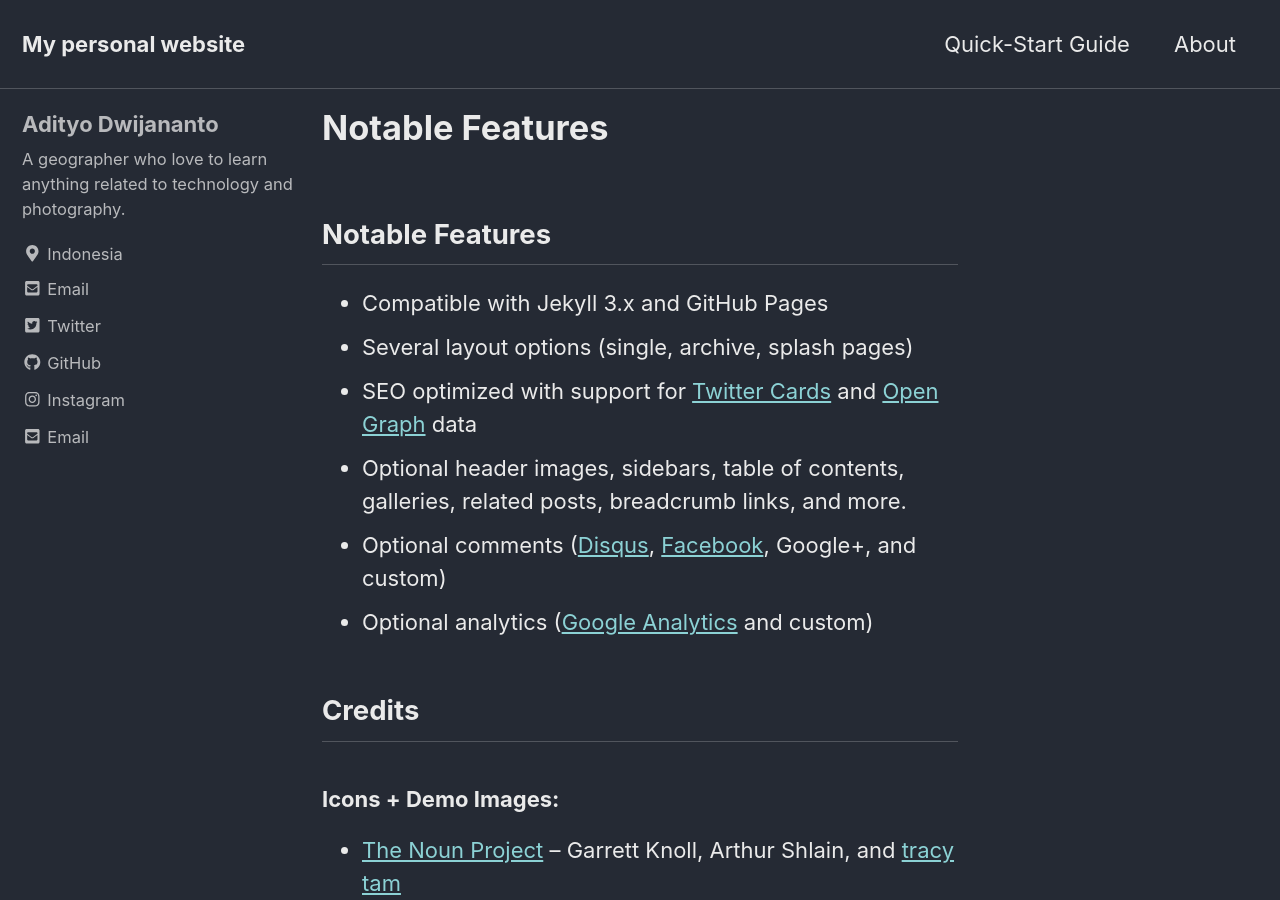
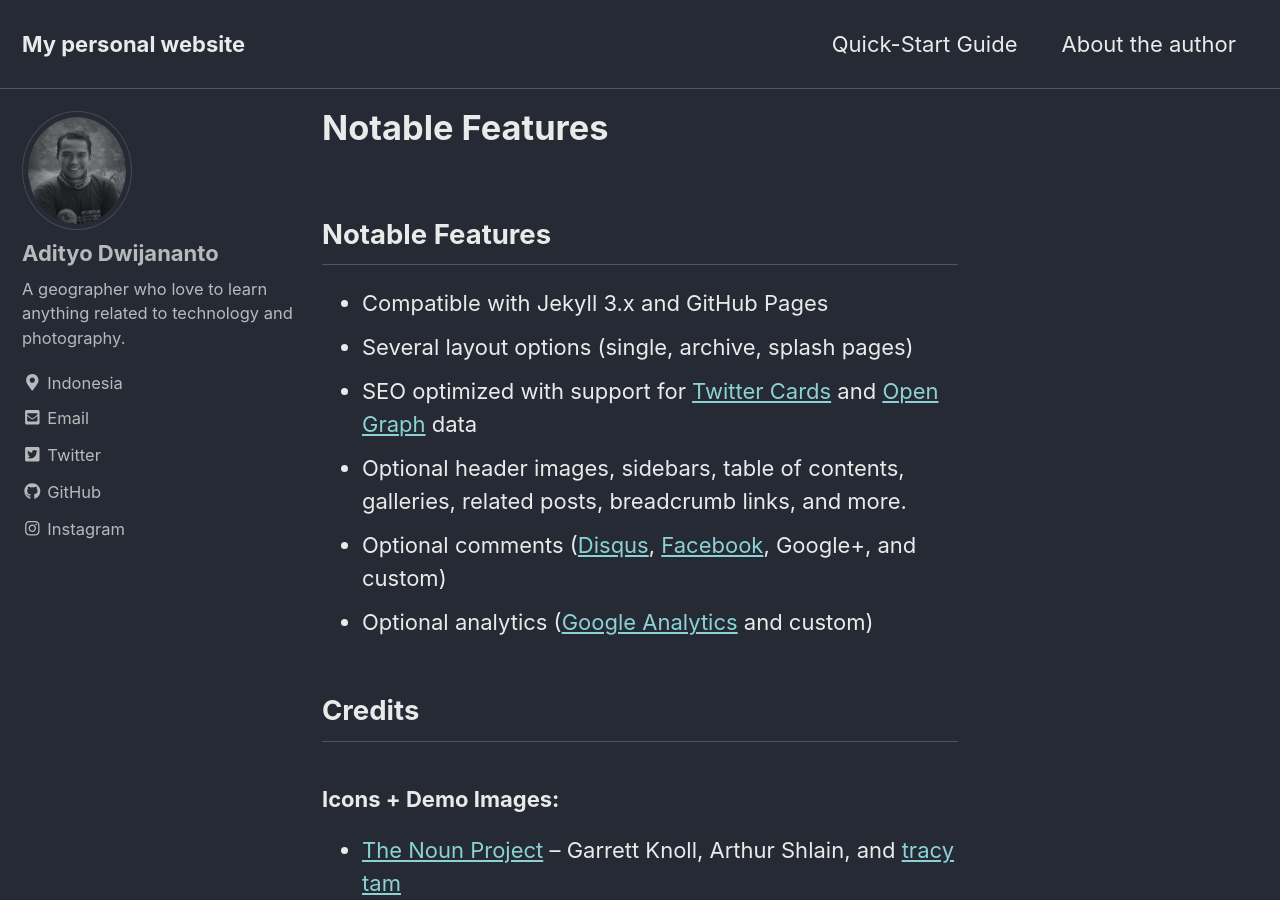
Before and after one commit to adisadit/adisadit.github.io, a Jekyll site: the page built from _pages/about-the-author.md, in a window 1280 px wide and 900 px high. Built offline with Jekyll 4.4.1, drawn with Linux system fonts in a browser that asks for light colours; cached includes are drawn as plain includes; nearby versions of some CDN libraries; our own code applies the rules of GitHub Pages for plain Markdown files.

Commit message:
edit pages

```diff
--- a/_config.yml
+++ b/_config.yml
@@ -102,10 +102,11 @@ analytics:
 # Site Author
 author:
   name             : "Adityo Dwijananto"
-  avatar           : # path of avatar image, e.g. "/assets/images/bio-photo.jpg"
+  avatar           : "/assets/images/bio_photo.png"
   bio              : "A geographer who love to learn anything related to technology and photography."
   location         : "Indonesia"
-  email            : "adityo.dwijananto@gmail.com"
+  url: "https://www.openstreetmap.org/?mlat=-6.468&mlon=106.743#map=5/-6.468/106.743"
+  email            : #"adityo.dwijananto@gmail.com"
   links:
     - label: "Email"
       icon: "fas fa-fw fa-envelope-square"
--- a/_data/navigation.yml
+++ b/_data/navigation.yml
@@ -2,8 +2,8 @@
 main:
   - title: "Quick-Start Guide"
     url: https://mmistakes.github.io/minimal-mistakes/docs/quick-start-guide/
-  - title: "About"
-    url: /about/
+  - title: "About the author"
+    url: /about-the-author/
   # - title: "Sample Posts"
   #   url: /year-archive/
   # - title: "Sample Collections"
--- a/_pages/about.md
+++ b/_pages/about-the-author.md
@@ -1,5 +1,5 @@
 ---
-permalink: /about/
+permalink: /about-the-author/
 defaults:
   # _pages
   - scope:
```
Also changed, not shown: assets/images/bio_photo.png (added).
